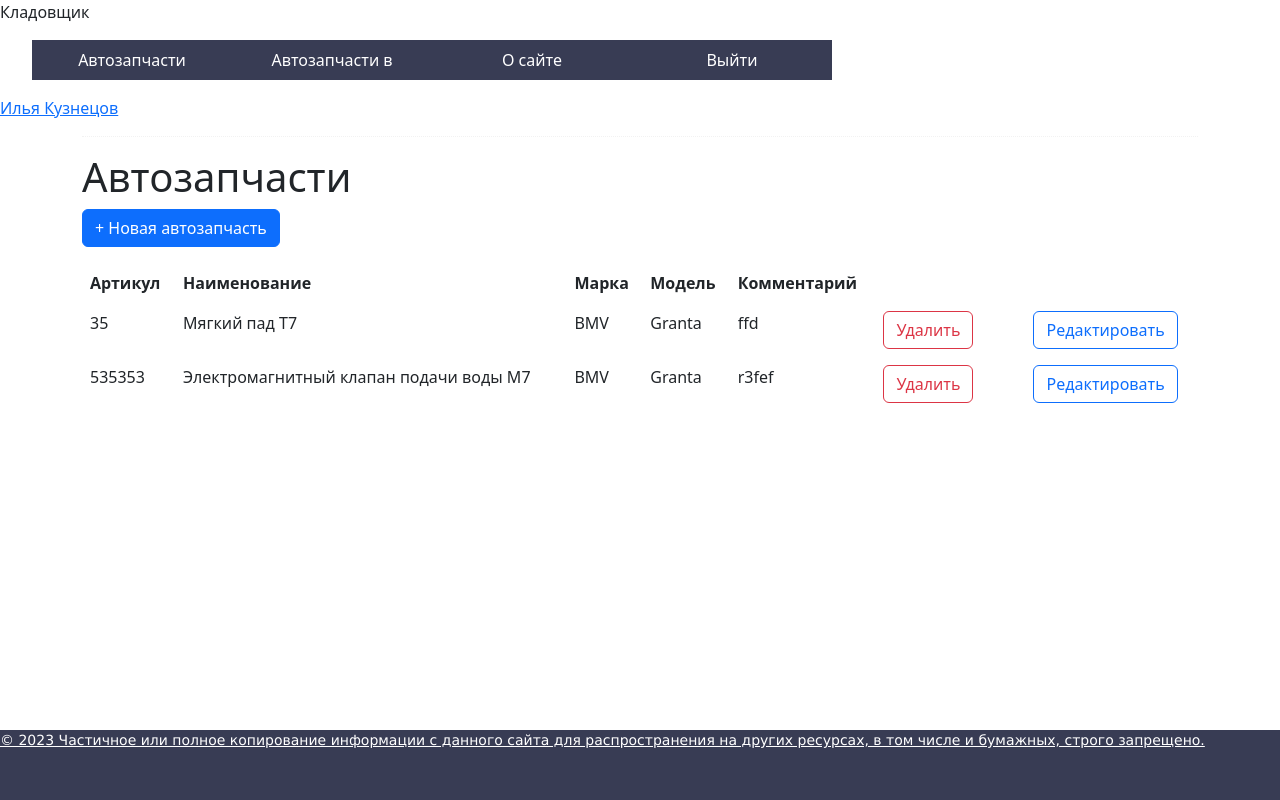
After one commit to ProgrammSkill/Web-based-information-system, a Django app: page /storekeeper/auto_parts/ in a window 1280 px wide. The commit adds this page. Run offline with Django 4.2, Linux system fonts and the light colour scheme; a user stored in the database is signed in; data comes from the database, SQL or seed files in the repository; parts of the project's set-up code (start-up, migrations or seed data) failed here and were passed over; some libraries are stand-ins or nearby versions.

Commit message:
Auto parts viewing is implemented. A role has been added to the `CustomUser` model
Signed-off-by: Мой компьютер <antonkant2018@gmail.com>

```diff
--- a/autodoc/autodocapp/models.py
+++ b/autodoc/autodocapp/models.py
@@ -3,10 +3,19 @@ from django.db import models
 
 
 class CustomUser(AbstractUser):
+    ROLES = (
+        ('administrator', "Администратор"),
+        ('manager', "Менеджер"),
+        ('storekeeper', "Кладовщик"),
+        ('salesman', "Продавец"),
+        ('director', "Директор")
+    )
+
     surname = models.CharField(max_length=30, verbose_name='Фамилия')
     last_name = models.CharField(max_length=30, verbose_name='Отчество')
     birth_date = models.DateField(verbose_name='Дата рождения', null=True)
     photo = models.ImageField(upload_to="photos/%Y/%m/%d/", verbose_name='Фотография')
+    role = models.CharField(default='salesman', max_length=50, choices=ROLES, verbose_name='Роль')
 
 
 class Brands(models.Model):
@@ -17,6 +26,7 @@ class Brands(models.Model):
 
     def get_absolute_url(self):
         return f'autodocapp/marks.html'
+
 
 class Models (models.Model):
     model = models.CharField(max_length=50, verbose_name='Модель марки')
@@ -66,11 +76,11 @@ class AutoParts (models.Model):
     name = models.CharField(max_length=20, verbose_name='Наименование')
     id_brand_and_models = models.ForeignKey('BrandsAndModels', on_delete=models.PROTECT, verbose_name='Автомобиль')
     id_manufacturer = models.ForeignKey('Manufacturers', on_delete=models.PROTECT, verbose_name='Производитель')
-    photo = models.ImageField(upload_to="photos/%Y/%m/%d/", null=True)
     comment = models.TextField(verbose_name='Комментарий')
 
     def __str__(self):
         return self.name
+
 
 class AutoPartsInStock (models.Model):
     id_StoreDepartment = models.ForeignKey('StoreDepartments', on_delete=models.PROTECT, verbose_name='Магазин')
@@ -91,16 +101,15 @@ class Suppliers(models.Model):
         return self.title
 
 
-TYPE = (
-    ("accepted_processing", "Принят в обработку"),
-    ("completed", "Комплектуется"),
-    ("sent", "Отправлен"),
-    ("on_way", "В пути"),
-    ("delivered", "Доставлен")
-)
+class Supply(models.Model):
+    TYPE = (
+        ("accepted_processing", "Принят в обработку"),
+        ("completed", "Комплектуется"),
+        ("sent", "Отправлен"),
+        ("on_way", "В пути"),
+        ("delivered", "Доставлен")
+    )
 
-
-class Supply(models.Model):
     id_supplier = models.ForeignKey('Suppliers', on_delete=models.PROTECT, verbose_name='Поставщик')
     id_AutoParts = models.ForeignKey('AutoParts', on_delete=models.PROTECT, verbose_name='Автозапчасть')
     purchase_price = models.FloatField(verbose_name='Цена закупки')
--- /dev/null
+++ b/autodoc/autodocapp/templates/autodocapp/auto_parts.html
@@ -0,0 +1,59 @@
+{% extends 'autodocapp/base.html' %}
+{% block content %}
+
+<div class="container">
+    <div class="col-md-12 well">
+        <hr style="border-top:1px dotted #ccc;"/>
+        <h1 class="page-header">Автозапчасти</h1>
+        <p>
+            <button class="btn btn-primary js-create" type="button">
+                <span class="glyphicon glyphicon-plus"></span>
+                + Новая автозапчасть
+            </button>
+        </p>
+
+        <table class="table table-borderless table-hover" id="table">
+            <thead>
+            <tr>
+                <th scope="col">Артикул</th>
+                <th scope="col">Наименование</th>
+                <th scope="col">Марка</th>
+                <th scope="col">Модель</th>
+                <th scope="col">Комментарий</th>
+            </tr>
+            </thead>
+            <tbody>
+            {% for record in auto_parts %}
+            <tr class="record">
+                <td>{{record.vendor_code}}</td>
+                <td>{{record.name}}</td>
+                <td id="{{ record.id_brand_and_models.id_brand.id }}">{{record.id_brand_and_models.id_brand}}</td>
+                <td id="{{ record.id_brand_and_models.id_model.id }}">{{record.id_brand_and_models.id_model}}</td>
+                <td>{{record.comment}}</td>
+
+                <td style="width: 150px">
+                    <a class="btn_delete_record btn-outline-danger" href="{% url 'delete_brand_and_model' record.id %}">
+                        <button class="btn btn-outline-danger">Удалить</button>
+                    </a>
+                </td>
+                <td>
+                    <a class="BthEditBrandAndModel btn-outline-primary"
+                       href="{% url 'edit_brand_and_model' record.id %}">
+                        <button class="btn btn-outline-primary">Редактировать</button>
+                    </a>
+                </td>
+            </tr>
+            {% empty %}
+            <tr>
+                <td class="text-center" colspan="8">Нет моделей</td>
+            </tr>
+            {% endfor %}
+            </tbody>
+        </table>
+    </div>
+</div>
+
+
+<div class="overlay" id="overlay-modal"></div>
+
+{% endblock %}
--- a/autodoc/autodocapp/templates/autodocapp/base.html
+++ b/autodoc/autodocapp/templates/autodocapp/base.html
@@ -14,12 +14,13 @@
     <ul class="menu">
         <li><a href="">Автозапчасти</a></li>
         <li><a href="">Автозапчасти в магазине</a></li>
+        <li><a href="">О сайте</a></li>
         <li><a href="{% url 'logout' %}">Выйти</a></li>
     </ul>
 {% elif role == 'Кладовщик' %}
 <p>Кладовщик</p>
     <ul class="menu">
-        <li><a href="">Автозапчасти</a></li>
+        <li><a href="{% url 'auto_parts' %}">Автозапчасти</a></li>
         <li><a href="">Автозапчасти в магазине</a></li>
         <li><a href="">О сайте</a></li>
         <li><a href="{% url 'logout' %}">Выйти</a></li>
@@ -29,7 +30,7 @@
     <ul class="menu">
         <li><a href="">Автозапчасти в магазине</a></li>
         <li><a href="">Продажа</a></li>
-        <li><a href="">О сайте</a></li>
+        <li><a href="{% url 'about' %}">О сайте</a></li>
         <li><a href="{% url 'logout' %}">Выйти</a></li>
     <ul class="menu">
 {% elif role == 'Менеджер' %}
@@ -48,7 +49,7 @@
         <li><a href="{% url 'store_departments' %}">Магазины</a></li>
         <li><a href="{% url 'suppliers' %}">Поставщики</a></li>
         <li><a href="{% url 'supply' %}">Поставка</a></li>
-        <li><a href="">О сайте</a></li>
+        <li><a href="{% url 'about' %}">О сайте</a></li>
         <li><a href="{% url 'logout' %}">Выйти</a></li>
     </ul>
 {% else %}
@@ -56,7 +57,7 @@
         <ul class="menu">
             <li><a href="">Отчёт по расходам</a></li>
             <li><a href="">Отчёт по поставкам</a></li>
-            <li><a href="">О сайте</a></li>
+            <li><a href="{% url 'about' %}">О сайте</a></li>
             <li><a href="{% url 'logout' %}">Выйти</a></li>
         </ul>
 {% endif %}
@@ -72,6 +73,6 @@
 <!-- Конец footer'а и страницы -->
 <script  type="text/javascript" src="{% static 'autodocapp/js/jquery-3.6.3.min.js' %}"></script>
 <script  type="text/javascript" src="{% static 'bootstrap/js/bootstrap.min.js' %}"></script>
-<script  type="text/javascript" src="{% static 'autodocapp/js/scripts.js' %}"></script>
+        <script src="{% static 'autodocapp/js/manager.js' %}" type="text/javascript"></script>
 </body>
 </html>
--- a/autodoc/autodocapp/urls/__init__.py
+++ b/autodoc/autodocapp/urls/__init__.py
@@ -1,10 +1,12 @@
 from django.urls import path, include
 
-from ..views import logout_view, Authorization, index
+from ..views import logout_view, Authorization, index, PrintAboutSite
 
 urlpatterns = [
     path('', index.as_view(), name='home'),  # Main menu
     path('authorization/', Authorization.as_view(), name='authorization'),
     path("logout/", logout_view, name="logout"),
-    path('public/', include('autodocapp.urls.manager')),
+    path('manager/', include('autodocapp.urls.manager')),
+    path('storekeeper/', include('autodocapp.urls.storekeeper')),
+    path('about/', PrintAboutSite.as_view(), name='about'),
 ]
--- a/autodoc/autodocapp/views.py
+++ b/autodoc/autodocapp/views.py
@@ -5,9 +5,6 @@ from django.urls import reverse_lazy
 from django.views.generic import TemplateView
 
 from autodocapp.forms import *
-
-
-# from django.http import JsonResponse
 
 
 def is_ajax(request):
--- a/autodoc/autodocapp/views/__init__.py
+++ b/autodoc/autodocapp/views/__init__.py
@@ -9,7 +9,7 @@ from autodocapp.forms import *
 
 def CheckRole(request):
     user = request.user
-    role = str(user.groups.all()[0])
+    role = dict(CustomUser.ROLES).get(user.role)
     return role
 
 
@@ -23,6 +23,16 @@ class index(TemplateView):
             return redirect('authorization')
 
 
+class PrintAboutSite(TemplateView):
+    # Checking on authorization in system
+    def get(self, request):
+        if request.user.is_authenticated:
+            role = CheckRole(request)
+            return render(request, 'autodocapp/about_site.html', {'role': role, 'title': 'Главное меню'})
+        else:
+            return redirect('about')
+
+
 class Authorization(LoginView):
     form_class = LoginUserForm
     template_name = 'autodocapp/authorization.html'
--- a/autodoc/autodocapp/views/manager/models.py
+++ b/autodoc/autodocapp/views/manager/models.py
@@ -33,6 +33,7 @@ class SearchModel(ListView):
             return render(request, 'autodocapp/models.html', {'role': role, 'title': 'Модели', 'models': models})
         else:
             return redirect('authorization')
+
 
 class delete_model(View):
     def get(self, request, model_id, *args, **kwargs):
--- /dev/null
+++ b/autodoc/autodocapp/views/storekeeper/auto_parts.py
@@ -0,0 +1,29 @@
+from django.shortcuts import redirect, render
+
+from .. import CheckRole
+from ...models import *
+
+
+def PrintAutoParts(request):
+    # Checking on authorization in system
+    if request.user.is_authenticated:
+        role = CheckRole(request)
+        brands_and_models = BrandsAndModels.objects.all()
+        brands = Brands.objects.all()
+        models = Models.objects.all()
+        manufacturers = Manufacturers.objects.all()
+        auto_parts = AutoParts.objects.all()
+
+        context = {
+            'role': role,
+            'title': 'Список автозапчастей',
+            'brands_and_models': brands_and_models,
+            'brands': brands,
+            'models': models,
+            'manufacturers': manufacturers,
+            'auto_parts': auto_parts
+        }
+
+        return render(request, 'autodocapp/auto_parts.html', context)
+    else:
+        return redirect('authorization')
```
Also changed, not shown: autodoc/autodocapp/templates/autodocapp/about_site.html (added, +28 -0 lines), autodoc/autodocapp/urls/storekeeper.py (added, +7 -0 lines), autodoc/autodocapp/views/views.py (deleted, +0 -23 lines), autodoc/autodocapp/static/autodocapp/js/manager.js (renamed from autodoc/autodocapp/static/autodocapp/js/scripts.js), autodoc/autodocapp/static/autodocapp/js/storekeeper.js (added), autodoc/autodocapp/views/storekeeper/__init__.py (added), autodoc/db.sqlite3.
